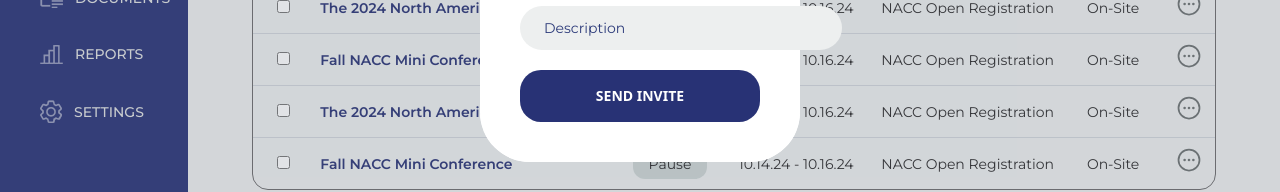
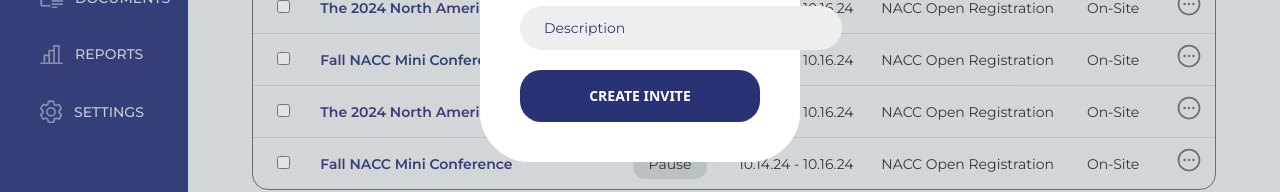
Before and after one commit to saurabh-vardaam/seamless, a React (Vite) app: page /events in a window 1280 px wide. Both pictures are taken after typing "Sample" into the empty fields and a click on the button "ADD A NEW EVENT". Shown: the part 586-778 px from the top of the page. Built offline with nearby package versions, Linux system fonts and the light colour scheme.

Commit message:
create invite added

```diff
--- a/src/Pages/Events/Partials/AddEventForm.jsx
+++ b/src/Pages/Events/Partials/AddEventForm.jsx
@@ -226,7 +226,7 @@ const AddEventForm = ({
             type="submit"
             className="w-full px-4 py-4 mt-2 text-white transition-colors duration-300 bg-[#283275] rounded-[21px] text-sm font-semibold"
           >
-            SEND INVITE
+       CREATE INVITE
           </button>
         </form>
       </div>
```
